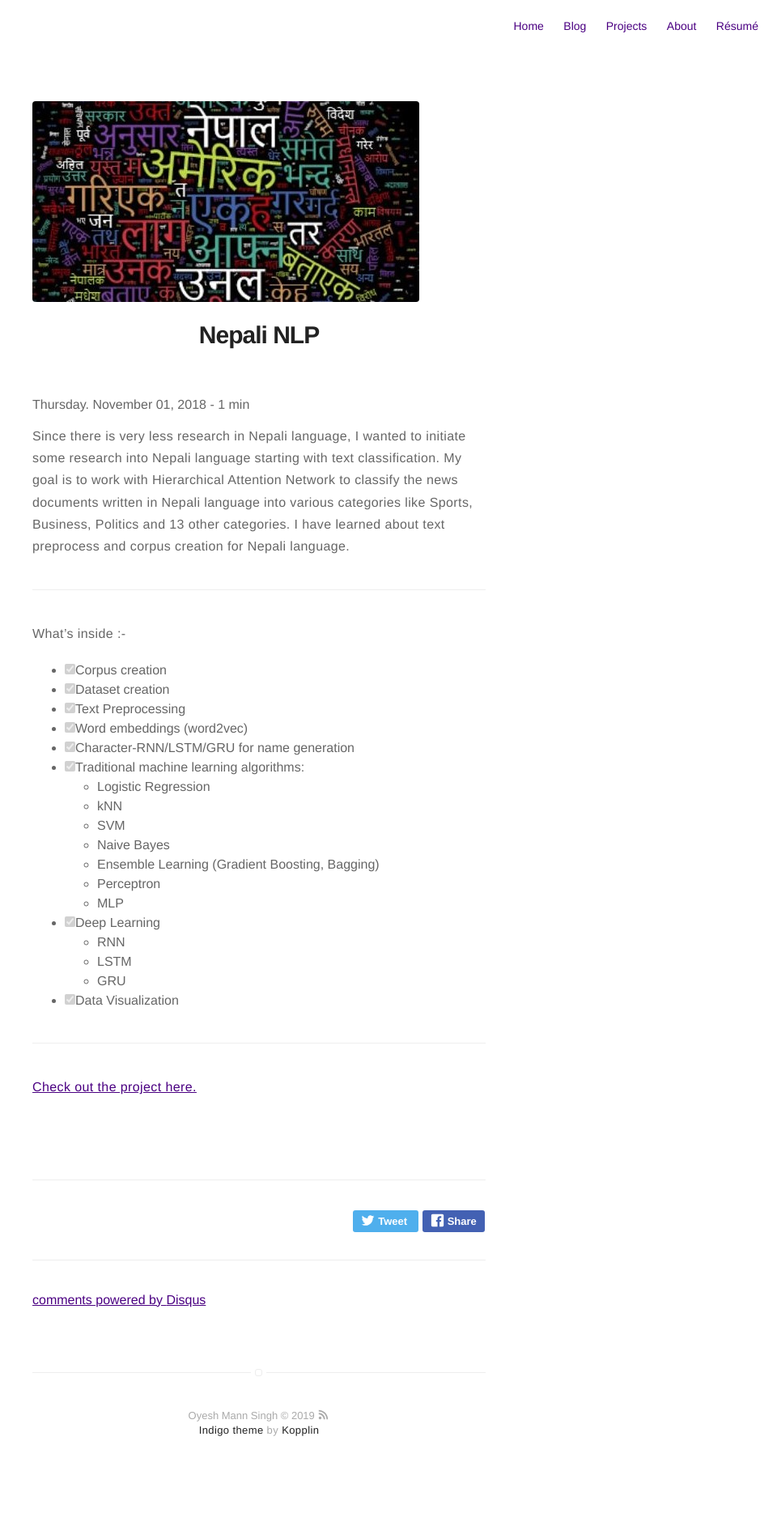
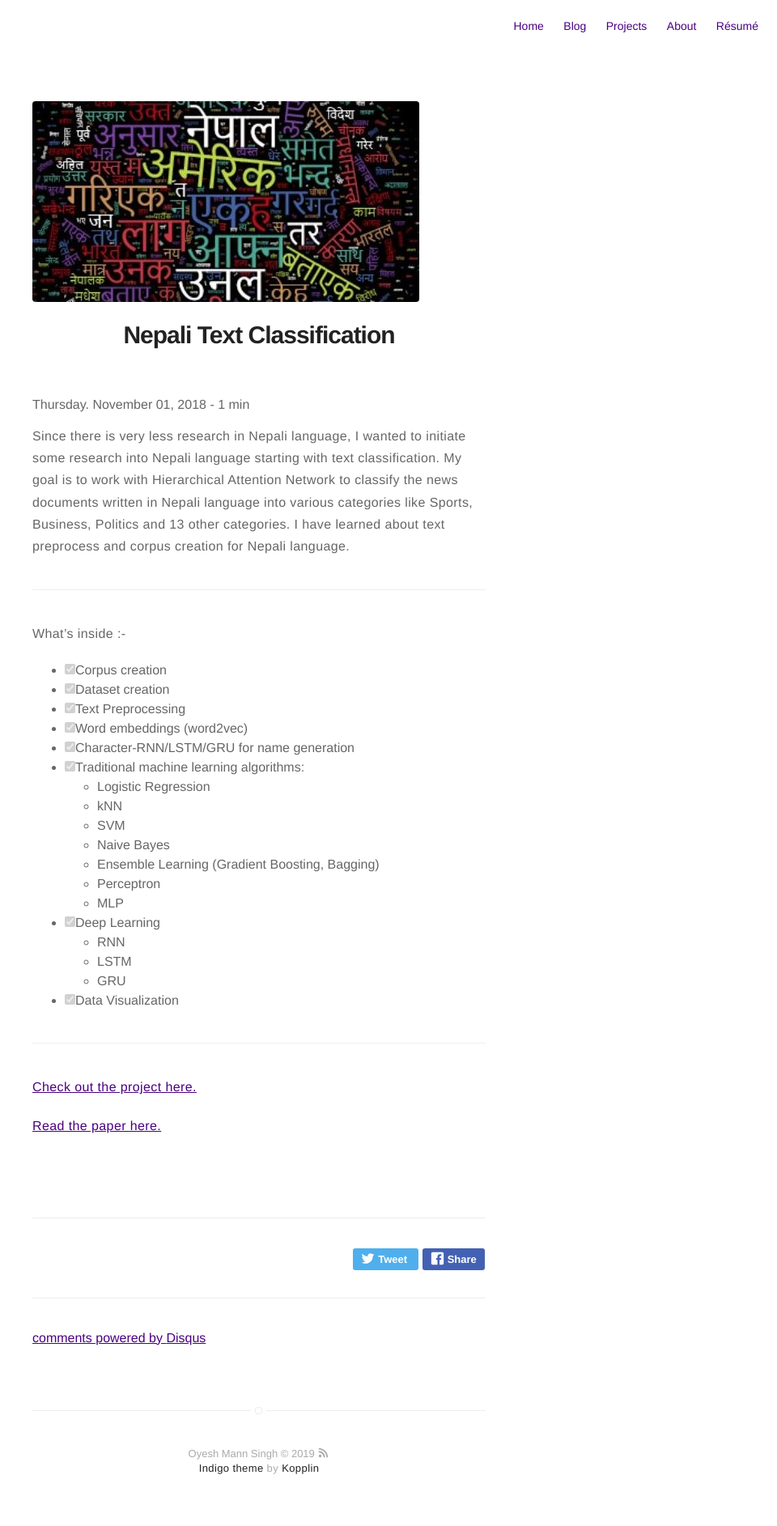
Before and after one commit to oya163/oya163.github.io, a Jekyll site: the page built from _posts/2018-11-25-nepali-nlp.markdown, in a window 1280 px wide. Shown: the whole page at 81% size, without its empty margins (320-1280 px from the left). Built offline with Jekyll 4.4.1, drawn with Linux system fonts in a browser that asks for light colours; comment, search, counter and statistics services are not loaded; before the commit the page ends 1838 px from its top, so only the background shows below that.

Commit message:
Added report pdf and link

```diff
--- a/_posts/2018-11-25-nepali-nlp.markdown
+++ b/_posts/2018-11-25-nepali-nlp.markdown
@@ -1,5 +1,5 @@
 ---
-title: "Nepali NLP"
+title: "Nepali Text Classification"
 layout: post
 date: 2018-11-01 17:16
 image: /assets/images/word_cloud.jpg
@@ -42,3 +42,5 @@ What's inside :-
 ---
 
 [Check out the project here.](https://github.com/oya163/oya-nepali-nlp)
+
+[Read the paper here.](assets/resume/Nepali_Text_Classification.pdf)
```
Also changed, not shown: 1 other file.
